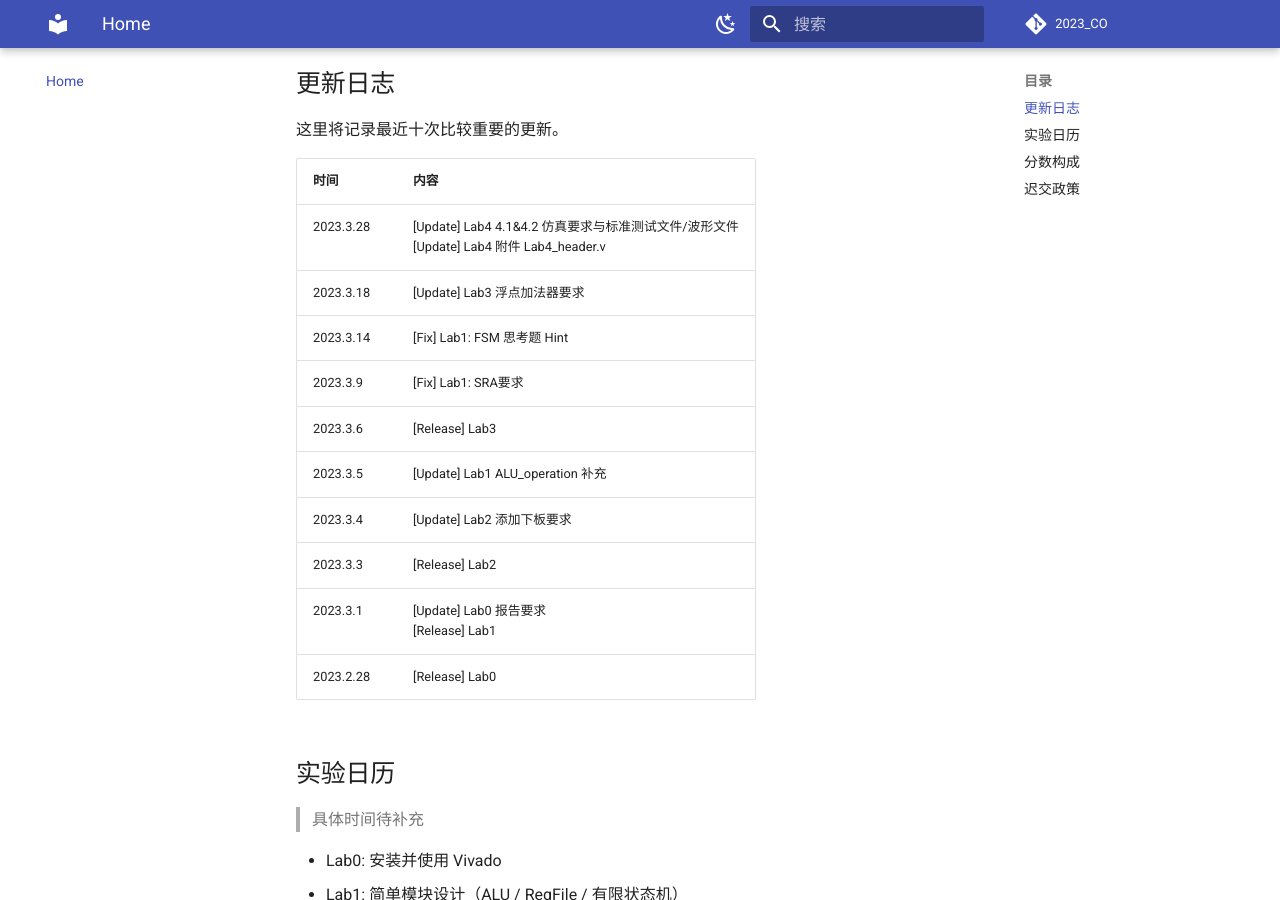
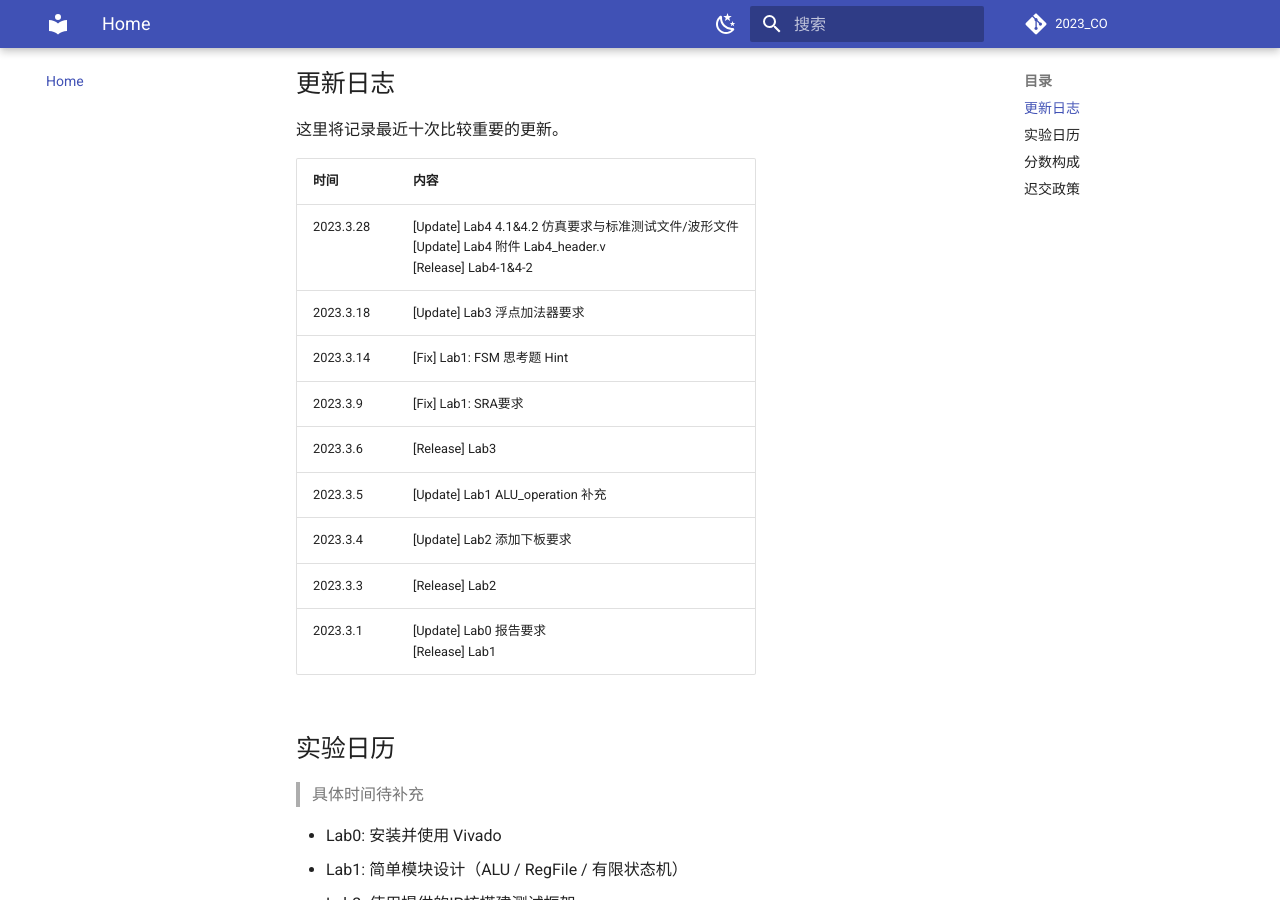
Before and after one commit to Guahao31/2023_CO, an MkDocs documentation site: the page built from docs/index.md, in a window 1280 px wide and 900 px high, scrolled down 443 px. Built offline with MkDocs 1.6.1 and Material for MkDocs 9.7.7, drawn with Linux system fonts in a browser that asks for light colours; comment, search, counter and statistics services are not loaded.

Commit message:
release: Lab4-1 & 4-2

```diff
--- a/docs/index.md
+++ b/docs/index.md
@@ -16,7 +16,7 @@
 
 | 时间 | 内容 |
 | --- | :------------------------------------ |
-| 2023.3.28 | [Update] Lab4 4.1&4.2 仿真要求与标准测试文件/波形文件 <br> [Update] Lab4 附件 Lab4_header.v |
+| 2023.3.28 | [Update] Lab4 4.1&4.2 仿真要求与标准测试文件/波形文件 <br> [Update] Lab4 附件 Lab4_header.v <br> [Release] Lab4-1&4-2 |
 | 2023.3.18 | [Update] Lab3 浮点加法器要求 |
 | 2023.3.14 | [Fix] Lab1: FSM 思考题 Hint |
 | 2023.3.9 | [Fix] Lab1: SRA要求 |
@@ -25,7 +25,7 @@
 | 2023.3.4 | [Update] Lab2 添加下板要求 |
 | 2023.3.3 | [Release] Lab2 |
 | 2023.3.1 | [Update] Lab0 报告要求 <br> [Release] Lab1 |
-| 2023.2.28 | [Release] Lab0 |
+<!-- | 2023.2.28 | [Release] Lab0 | -->
 
 
 ## 实验日历
```
Also changed, not shown: docs/Lab4/DataPath_CtrlUnit.md (+1 -1 lines), docs/Lab4/Lab4.md (+1 -1 lines).
